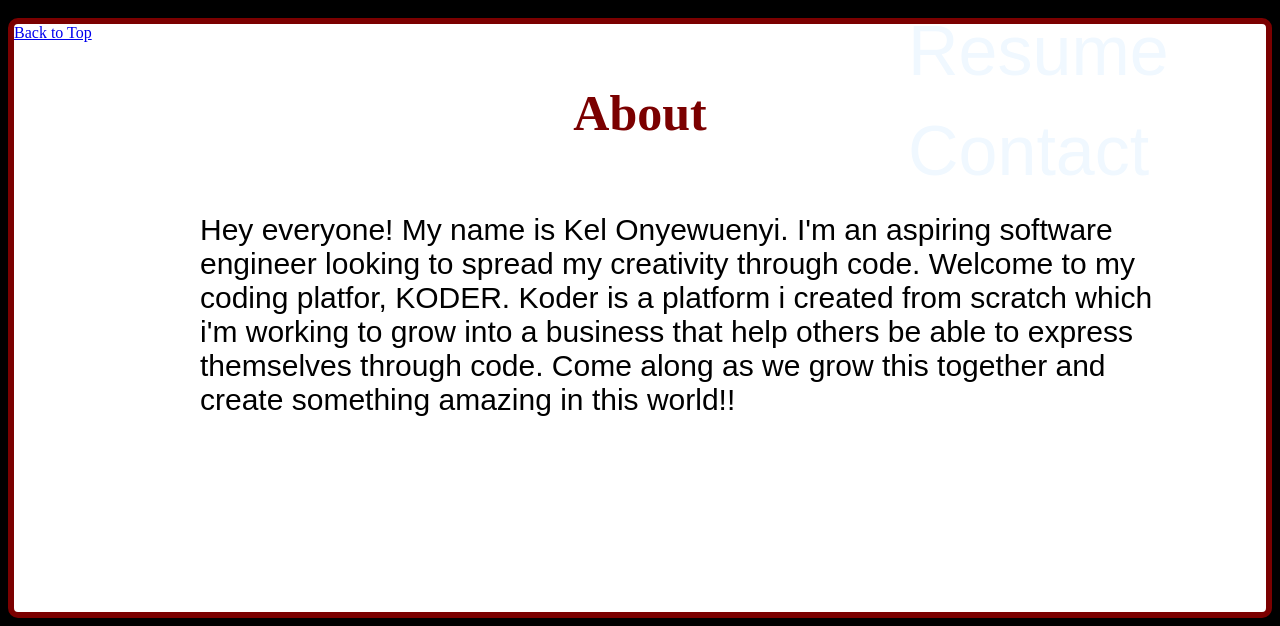
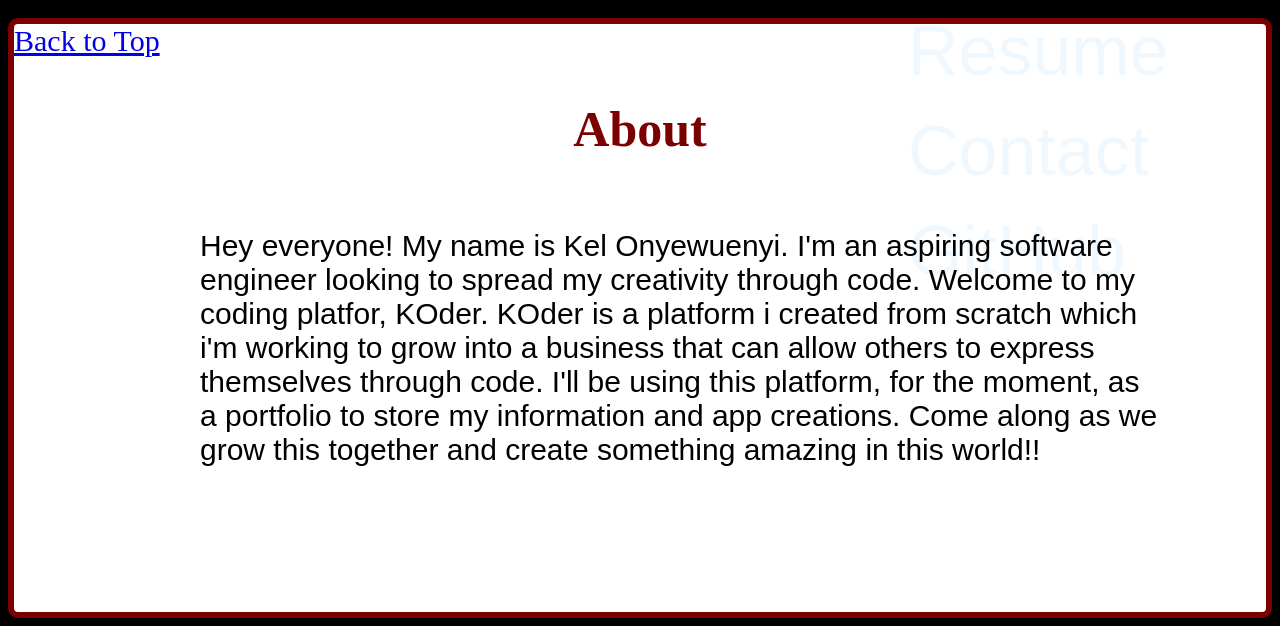
Before and after one commit to Kel-KO/Koder, a Django app: template Koder/templates/Koder/index.html in a window 1280 px wide. Shown: the part 642-1268 px from the top of the page. Run offline with Django 3.2, Linux system fonts and the light colour scheme; the template is opened without the code that fills it, so the values that code supplies are empty.

Commit message:
Update index.html

```diff
--- a/Koder/templates/Koder/index.html
+++ b/Koder/templates/Koder/index.html
@@ -171,11 +171,14 @@
     <button onclick="window.location='http://127.0.0.1:8000/Koder/contact';" class="button1" style="font-family: fantasy; top: 750px; left: 900px">
         Contact
     </button>
+    <button onclick="window.location='https://github.com/Kel-KO?tab=repositories';" class="button1" style="font-family: fantasy; top: 850px; left: 900px">
+        GitHub
+    </button>
  </div>
     <div class="section1" id="about" style="border: 6px solid; border-radius: 10px; border-color: #7b0000;">
-        <a href="#index">Back to Top</a>
+        <a href="#index" style="font-size: 30px;">Back to Top</a>
         <h2 style="text-align: center; color: #7b0000; font-size: 50px;">About</h2>
-        <p style=" position:absolute; left:200px ;width:75% ;text-align: left; font-size: 30px; font-family: fantasy;">Hey everyone! My name is Kel Onyewuenyi. I'm an aspiring software engineer looking to spread my creativity through code. Welcome to my coding platfor, KODER. Koder is a platform i created from scratch which i'm working to grow into a business that help others be able to express themselves through code. Come along as we grow this together and create something amazing in this world!!</p>
+        <p style=" position:absolute; left:200px ;width:75% ;text-align: left; font-size: 30px; font-family: fantasy;">Hey everyone! My name is Kel Onyewuenyi. I'm an aspiring software engineer looking to spread my creativity through code. Welcome to my coding platfor, KOder. KOder is a platform i created from scratch which i'm working to grow into a business that can allow others to express themselves through code. I'll be using this platform, for the moment, as a portfolio to store my information and app creations. Come along as we grow this together and create something amazing in this world!!</p>
       </div>
 </body>
 </html>
```
